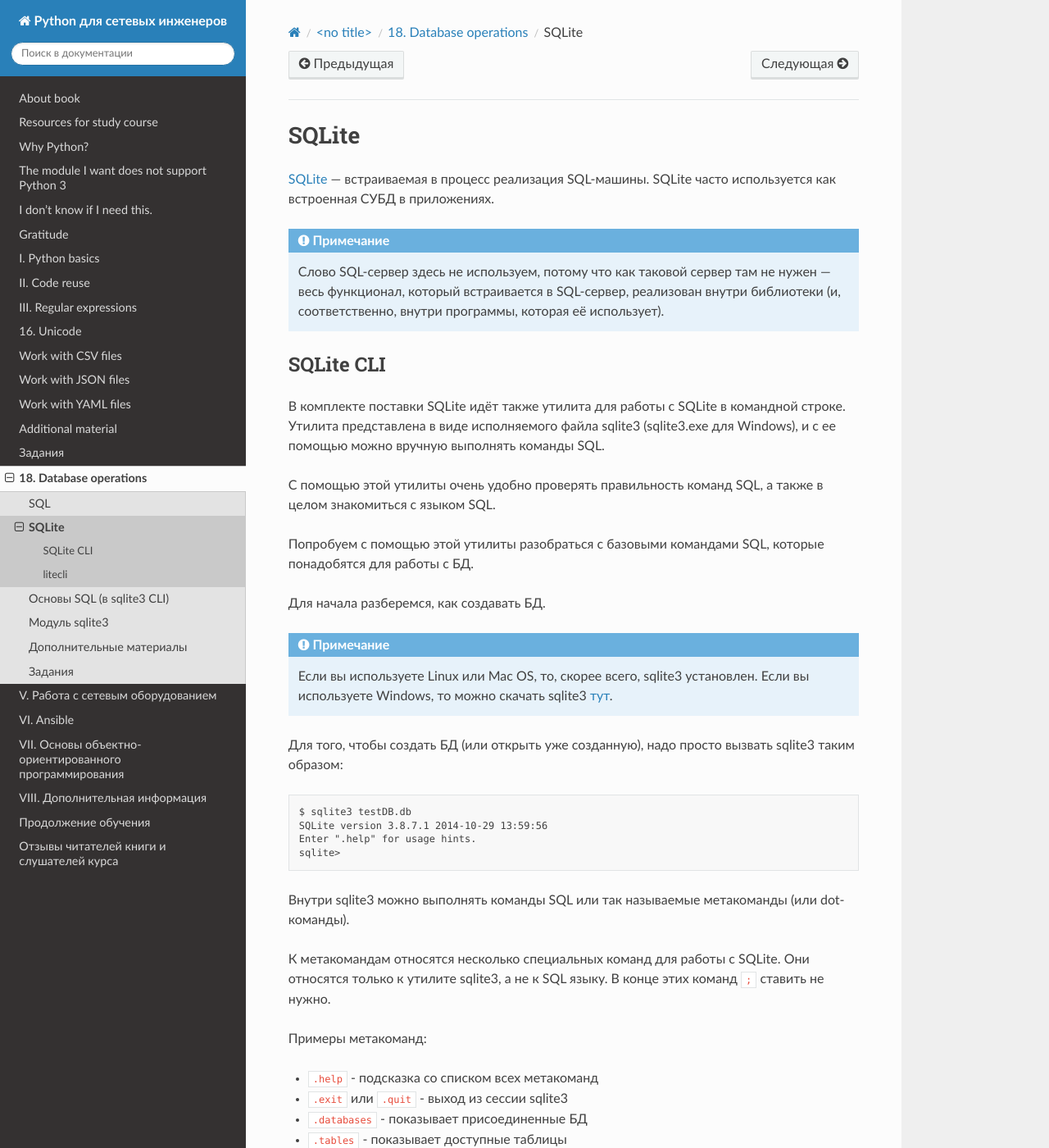
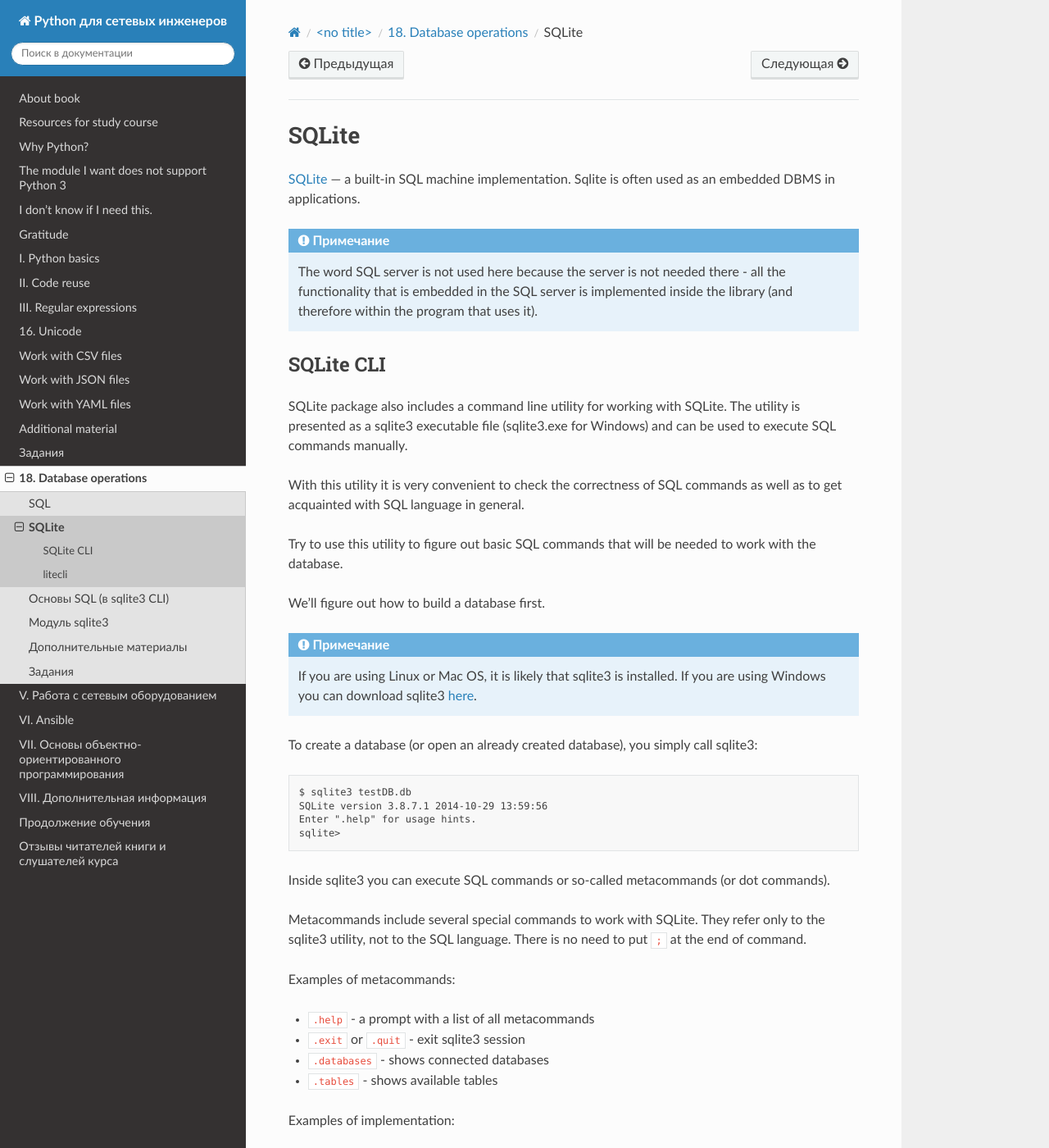
Before and after one commit to Aidar5/nattoeng, a Sphinx documentation site: the page built from docs/source/book/18_db/sqlite.rst, in a window 1280 px wide and 1400 px high. Shown: the whole window at 82% size. Built offline with Sphinx 7.4.7 and the Read the Docs theme 2.0.0, drawn with Linux system fonts in a browser that asks for light colours; pages that are not in the unit, such as notebooks, are missing from menus; some of the changed text lies outside the part shown.

Commit message:
Update sqlite.rst

```diff
--- a/docs/source/book/18_db/sqlite.rst
+++ b/docs/source/book/18_db/sqlite.rst
@@ -1,42 +1,30 @@
 SQLite
 ------
 
-`SQLite <http://xgu.ru/wiki/SQLite>`__ — встраиваемая в процесс
-реализация SQL-машины.
-SQLite часто используется как встроенная СУБД в приложениях.
+`SQLite <http://xgu.ru/wiki/SQLite>`__ — a built-in SQL machine implementation.
+Sqlite is often used as an embedded DBMS in applications.
 
 .. note::
 
-    Слово SQL-сервер здесь не используем, потому что как таковой сервер
-    там не нужен — весь функционал, который встраивается в SQL-сервер,
-    реализован внутри библиотеки (и, соответственно, внутри программы,
-    которая её использует).
+    The word SQL server is not used here because the server is not needed there - all the functionality that is embedded in the SQL server is implemented inside the library (and therefore within the program that uses it).
 
 
 SQLite CLI
 ^^^^^^^^^^
 
-В комплекте поставки SQLite идёт также утилита для работы с SQLite в
-командной строке. Утилита представлена в виде исполняемого файла sqlite3
-(sqlite3.exe для Windows), и с ее помощью можно вручную выполнять
-команды SQL.
+SQLite package also includes a command line utility for working with SQLite. The utility is presented as a sqlite3 executable file (sqlite3.exe for Windows) and can be used to execute SQL commands manually.
 
-С помощью этой утилиты очень удобно проверять правильность команд SQL, а
-также в целом знакомиться с языком SQL.
+With this utility it is very convenient to check the correctness of SQL commands as well as to get acquainted with SQL language in general.
 
-Попробуем с помощью этой утилиты разобраться с базовыми командами SQL,
-которые понадобятся для работы с БД.
+Try to use this utility to figure out basic SQL commands that will be needed to work with the database.
 
-Для начала разберемся, как создавать БД.
+We’ll figure out how to build a database first.
 
 .. note::
 
-    Если вы используете Linux или Mac OS, то, скорее всего, sqlite3
-    установлен. Если вы используете Windows, то можно скачать sqlite3
-    `тут <http://www.sqlite.org/download.html>`__.
+    If you are using Linux or Mac OS, it is likely that sqlite3 is installed. If you are using Windows you can download sqlite3 `here <http://www.sqlite.org/download.html>`__.
 
-Для того, чтобы создать БД (или открыть уже созданную), надо просто
-вызвать sqlite3 таким образом:
+To create a database (or open an already created database), you simply call sqlite3:
 
 ::
 
@@ -45,22 +33,18 @@ SQLite CLI
     Enter ".help" for usage hints.
     sqlite>
 
-Внутри sqlite3 можно выполнять команды SQL или так называемые
-метакоманды (или dot-команды).
+Inside sqlite3 you can execute SQL commands or so-called metacommands (or dot commands).
 
+Metacommands include several special commands to work with SQLite. They refer only to the sqlite3 utility, not to the SQL language. There is no need to put ``;`` at the end of command.
 
-К метакомандам относятся несколько специальных команд для работы с
-SQLite. Они относятся только к утилите sqlite3, а не к SQL языку. В
-конце этих команд ``;`` ставить не нужно.
+Examples of metacommands:
 
-Примеры метакоманд:
+* ``.help`` - a prompt with a list of all metacommands
+* ``.exit`` or ``.quit`` - exit sqlite3 session
+* ``.databases`` - shows connected databases
+* ``.tables`` - shows available tables
 
-* ``.help`` - подсказка со списком всех метакоманд
-* ``.exit`` или ``.quit`` - выход из сессии sqlite3
-* ``.databases`` - показывает присоединенные БД
-* ``.tables`` - показывает доступные таблицы
-
-Примеры выполнения:
+Examples of implementation:
 
 ::
 
@@ -78,22 +62,22 @@ SQLite. Они относятся только к утилите sqlite3, а н
 litecli
 ^^^^^^^
 
-У стандартного CLI-интерфейса SQLite есть несколько недостатков:
+The standard Sqlite CLI interface has several disadvantages:
 
-* нет автодополнения команд
-* нет подсказок
-* не всегда отображается все содержимое столбца
+* no autocomplete commands
+* no tips
+* •	all content of a column is not always displayed
 
-Все эти недостатки исправлены в  `litecli <https://github.com/dbcli/litecli>`__.
-Поэтому лучше использовать его.
+All these deficiencies are fixed in `litecli <https://github.com/dbcli/litecli>`__.
+So it’s best to use it.
 
-Установка litecli:
+Installation of litecli:
 
 ::
 
     $ pip install litecli
 
-Открыть базу данных в litecli:
+Open database in litecli:
 
 ::
 
```
